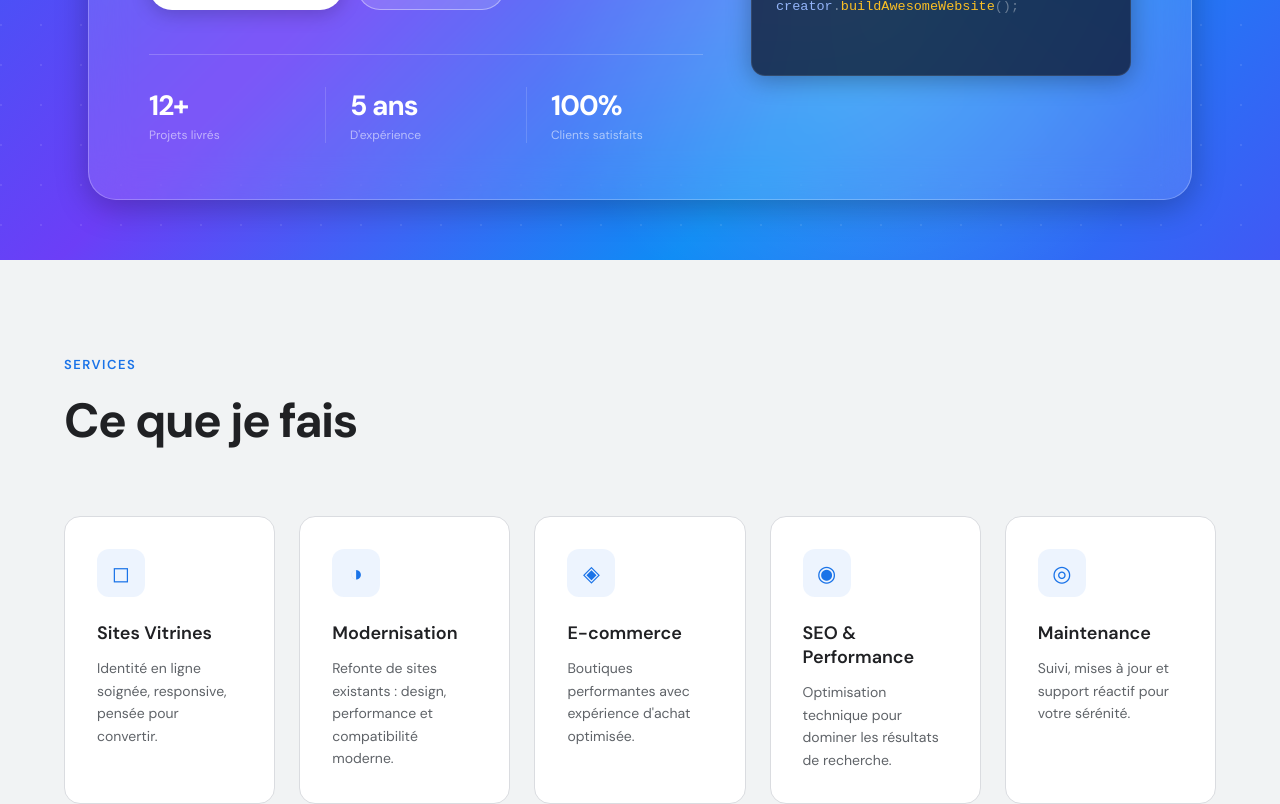
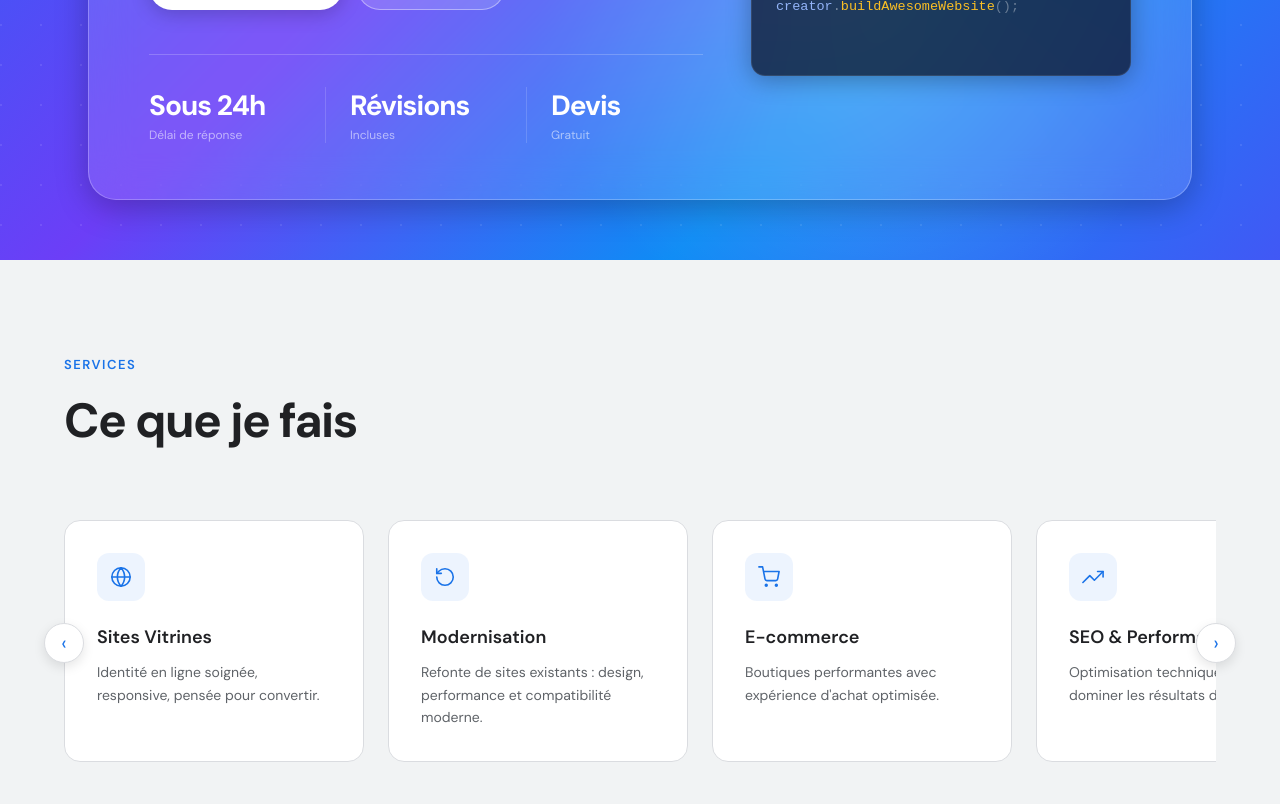
Before and after one commit to BenjaminP17/Portfolio_with_Claude, a React (Vite) app: page / in a window 1280 px wide. Shown: the part 560-1364 px from the top of the page. Built offline with nearby package versions, Linux system fonts and the light colour scheme.

Commit message:
fix: contenu hero, design cards services et modif formulaire

```diff
--- a/src/App.jsx
+++ b/src/App.jsx
@@ -1,4 +1,4 @@
-import { useState } from 'react';
+import { useState, useRef } from 'react';
 import emailjs from '@emailjs/browser';
 
 function App() {
@@ -29,11 +29,26 @@ function App() {
   };
 
   const services = [
-    { icon: '◻', title: 'Sites Vitrines', desc: 'Identité en ligne soignée, responsive, pensée pour convertir.' },
-    { icon: '◑', title: 'Modernisation', desc: 'Refonte de sites existants : design, performance et compatibilité moderne.' },
-    { icon: '◈', title: 'E-commerce', desc: "Boutiques performantes avec expérience d'achat optimisée." },
-    { icon: '◉', title: 'SEO & Performance', desc: 'Optimisation technique pour dominer les résultats de recherche.' },
-    { icon: '◎', title: 'Maintenance', desc: 'Suivi, mises à jour et support réactif pour votre sérénité.' },
+    {
+      icon: <svg width="22" height="22" viewBox="0 0 24 24" fill="none" stroke="currentColor" strokeWidth="1.75" strokeLinecap="round" strokeLinejoin="round"><circle cx="12" cy="12" r="10"/><path d="M2 12h20M12 2a15.3 15.3 0 0 1 4 10 15.3 15.3 0 0 1-4 10 15.3 15.3 0 0 1-4-10 15.3 15.3 0 0 1 4-10z"/></svg>,
+      title: 'Sites Vitrines', desc: 'Identité en ligne soignée, responsive, pensée pour convertir.'
+    },
+    {
+      icon: <svg width="22" height="22" viewBox="0 0 24 24" fill="none" stroke="currentColor" strokeWidth="1.75" strokeLinecap="round" strokeLinejoin="round"><path d="M3 12a9 9 0 1 0 9-9 9.75 9.75 0 0 0-6.74 2.74L3 8"/><path d="M3 3v5h5"/></svg>,
+      title: 'Modernisation', desc: 'Refonte de sites existants : design, performance et compatibilité moderne.'
+    },
+    {
+      icon: <svg width="22" height="22" viewBox="0 0 24 24" fill="none" stroke="currentColor" strokeWidth="1.75" strokeLinecap="round" strokeLinejoin="round"><circle cx="9" cy="21" r="1"/><circle cx="20" cy="21" r="1"/><path d="M1 1h4l2.68 13.39a2 2 0 0 0 2 1.61h9.72a2 2 0 0 0 2-1.61L23 6H6"/></svg>,
+      title: 'E-commerce', desc: "Boutiques performantes avec expérience d'achat optimisée."
+    },
+    {
+      icon: <svg width="22" height="22" viewBox="0 0 24 24" fill="none" stroke="currentColor" strokeWidth="1.75" strokeLinecap="round" strokeLinejoin="round"><polyline points="23 6 13.5 15.5 8.5 10.5 1 18"/><polyline points="17 6 23 6 23 12"/></svg>,
+      title: 'SEO & Performance', desc: 'Optimisation technique pour dominer les résultats de recherche.'
+    },
+    {
+      icon: <svg width="22" height="22" viewBox="0 0 24 24" fill="none" stroke="currentColor" strokeWidth="1.75" strokeLinecap="round" strokeLinejoin="round"><path d="M14.7 6.3a1 1 0 0 0 0 1.4l1.6 1.6a1 1 0 0 0 1.4 0l3.77-3.77a6 6 0 0 1-7.94 7.94l-6.91 6.91a2.12 2.12 0 0 1-3-3l6.91-6.91a6 6 0 0 1 7.94-7.94l-3.76 3.76z"/></svg>,
+      title: 'Maintenance', desc: 'Suivi, mises à jour et support réactif pour votre sérénité.'
+    },
   ];
 
   const projects = [
@@ -51,6 +66,12 @@ function App() {
     { id: 'projects', label: 'Projets' },
     { id: 'contact', label: 'Contact' },
   ];
+
+  const servicesScrollRef = useRef(null);
+  const scrollServices = (dir) => {
+    const el = servicesScrollRef.current;
+    if (el) el.scrollBy({ left: dir * 324, behavior: 'smooth' });
+  };
 
   const scrollTo = (id) => {
     const el = document.getElementById(id);
@@ -199,7 +220,7 @@ function App() {
                 </button>
               </div>
               <div style={{ display: 'flex', paddingTop: 32, borderTop: '1px solid rgba(255,255,255,0.2)' }}>
-                {[['12+', 'Projets livrés'], ['5 ans', "D'expérience"], ['100%', 'Clients satisfaits']].map(([val, label], i) => (
+                {[['Sous 24h', 'Délai de réponse'], ['Révisions', 'Incluses'], ['Devis', 'Gratuit']].map(([val, label], i) => (
                   <div key={label} style={{ flex: 1, paddingRight: i < 2 ? 24 : 0, borderRight: i < 2 ? '1px solid rgba(255,255,255,0.15)' : 'none', paddingLeft: i > 0 ? 24 : 0 }}>
                     <div style={{ fontSize: 28, fontWeight: 700, color: '#fff', letterSpacing: '-1px' }}>{val}</div>
                     <div style={{ fontSize: 12, color: 'rgba(255,255,255,0.55)', marginTop: 3 }}>{label}</div>
@@ -239,16 +260,27 @@ function App() {
             <div style={{ fontSize: 13, fontWeight: 600, color: c.accent, letterSpacing: 1.5, textTransform: 'uppercase', marginBottom: 16 }}>Services</div>
             <h2 className="section-title" style={{ fontWeight: 700, letterSpacing: '-1.5px', margin: 0, color: c.text }}>Ce que je fais</h2>
           </div>
-          <div className="service-grid" style={{ display: 'grid', gridTemplateColumns: 'repeat(4, 1fr)', gap: 24 }}>
+          <style>{`.services-scroll::-webkit-scrollbar{display:none}`}</style>
+          <div style={{ position: 'relative' }}>
+            <button onClick={() => scrollServices(-1)} aria-label="Précédent" style={{ position: 'absolute', left: -20, top: '50%', transform: 'translateY(-50%)', zIndex: 2, width: 40, height: 40, borderRadius: '50%', border: `1.5px solid ${c.border}`, background: c.bgCard, color: c.accent, cursor: 'pointer', display: 'flex', alignItems: 'center', justifyContent: 'center', fontSize: 20, boxShadow: '0 4px 12px rgba(0,0,0,0.1)', transition: 'all 0.2s', fontFamily: 'inherit' }}
+              onMouseEnter={e => { e.currentTarget.style.borderColor = c.accent; e.currentTarget.style.boxShadow = '0 6px 16px rgba(26,115,232,0.2)'; }}
+              onMouseLeave={e => { e.currentTarget.style.borderColor = c.border; e.currentTarget.style.boxShadow = '0 4px 12px rgba(0,0,0,0.1)'; }}>‹</button>
+
+            <div ref={servicesScrollRef} className="services-scroll" style={{ display: 'flex', gap: 24, overflowX: 'auto', scrollSnapType: 'x mandatory', scrollbarWidth: 'none', msOverflowStyle: 'none', padding: '4px 0 8px' }}>
               {services.map((s, i) => (
-              <div key={i} style={{ background: c.bgCard, borderRadius: 16, padding: 32, border: `1px solid ${c.border}`, transition: 'all 0.25s', cursor: 'default' }}
+                <div key={i} style={{ flex: '0 0 300px', scrollSnapAlign: 'start', background: c.bgCard, borderRadius: 16, padding: 32, border: `1px solid ${c.border}`, transition: 'all 0.25s', cursor: 'default' }}
                   onMouseEnter={e => { e.currentTarget.style.transform = 'translateY(-4px)'; e.currentTarget.style.boxShadow = dark ? '0 12px 32px rgba(0,0,0,0.4)' : '0 12px 32px rgba(26,115,232,0.12)'; e.currentTarget.style.borderColor = c.accent; }}
                   onMouseLeave={e => { e.currentTarget.style.transform = 'none'; e.currentTarget.style.boxShadow = 'none'; e.currentTarget.style.borderColor = c.border; }}>
-                <div style={{ width: 48, height: 48, borderRadius: 12, background: dark ? 'rgba(138,180,248,0.12)' : 'rgba(26,115,232,0.08)', display: 'flex', alignItems: 'center', justifyContent: 'center', marginBottom: 24, fontSize: 22, color: c.accent }}>{s.icon}</div>
+                  <div style={{ width: 48, height: 48, borderRadius: 12, background: dark ? 'rgba(138,180,248,0.12)' : 'rgba(26,115,232,0.08)', display: 'flex', alignItems: 'center', justifyContent: 'center', marginBottom: 24, color: c.accent }}>{s.icon}</div>
                   <h3 style={{ fontSize: 18, fontWeight: 600, margin: '0 0 12px', color: c.text }}>{s.title}</h3>
                   <p style={{ fontSize: 14, color: c.textMuted, lineHeight: 1.6, margin: 0 }}>{s.desc}</p>
                 </div>
               ))}
+            </div>
+
+            <button onClick={() => scrollServices(1)} aria-label="Suivant" style={{ position: 'absolute', right: -20, top: '50%', transform: 'translateY(-50%)', zIndex: 2, width: 40, height: 40, borderRadius: '50%', border: `1.5px solid ${c.border}`, background: c.bgCard, color: c.accent, cursor: 'pointer', display: 'flex', alignItems: 'center', justifyContent: 'center', fontSize: 20, boxShadow: '0 4px 12px rgba(0,0,0,0.1)', transition: 'all 0.2s', fontFamily: 'inherit' }}
+              onMouseEnter={e => { e.currentTarget.style.borderColor = c.accent; e.currentTarget.style.boxShadow = '0 6px 16px rgba(26,115,232,0.2)'; }}
+              onMouseLeave={e => { e.currentTarget.style.borderColor = c.border; e.currentTarget.style.boxShadow = '0 4px 12px rgba(0,0,0,0.1)'; }}>›</button>
           </div>
         </div>
       </section>
@@ -347,7 +379,7 @@ function App() {
                 ))}
                 <div>
                   <label style={{ fontSize: 13, fontWeight: 500, color: 'rgba(255,255,255,0.8)', display: 'block', marginBottom: 8 }}>Votre message</label>
-                  <textarea required placeholder="Décrivez votre projet..." rows={5} value={formData.message} onChange={e => setFormData(p => ({ ...p, message: e.target.value }))}
+                  <textarea required placeholder={"Décrivez votre projet :\n— Type : site vitrine, e-commerce, refonte...\n— Budget approximatif\n— Délai souhaité"} rows={5} value={formData.message} onChange={e => setFormData(p => ({ ...p, message: e.target.value }))}
                     style={{ width: '100%', padding: '13px 16px', borderRadius: 12, border: '1.5px solid rgba(255,255,255,0.2)', background: 'rgba(255,255,255,0.1)', color: '#fff', fontSize: 15, fontFamily: 'inherit', outline: 'none', resize: 'vertical', boxSizing: 'border-box', transition: 'border-color 0.2s' }}
                     onFocus={e => { e.target.style.borderColor = 'rgba(255,255,255,0.6)'; e.target.style.background = 'rgba(255,255,255,0.15)'; }}
                     onBlur={e => { e.target.style.borderColor = 'rgba(255,255,255,0.2)'; e.target.style.background = 'rgba(255,255,255,0.1)'; }}
```
Lines whose indentation alone changed are shown as unchanged.
